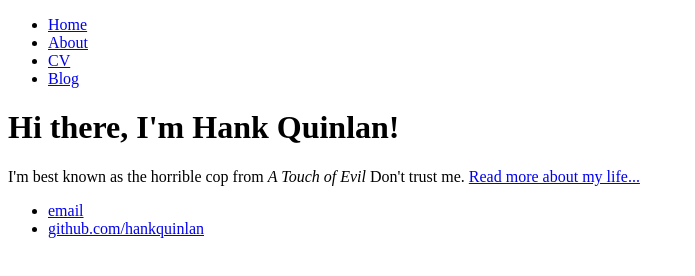
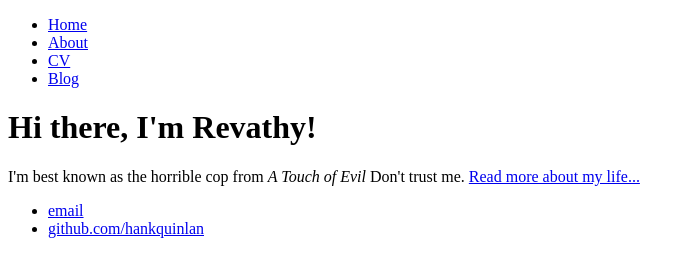
Before and after one commit to revathy-manulal/revathy-manulal.github.io, a plain HTML site: page index.html in a window 1280 px wide. Shown: the whole page, without its empty margins (0-695 px from the left). Drawn offline with Linux system fonts and the light colour scheme.

Commit message:
Minor Change

```diff
--- a/index.html
+++ b/index.html
@@ -14,7 +14,7 @@
 		</nav>
 		<div class="container">
     		<div class="blurb">
-        		<h1>Hi there, I'm Hank Quinlan!</h1>
+        		<h1>Hi there, I'm Revathy!</h1>
 				<p>I'm best known as the horrible cop from <em>A Touch of Evil</em> Don't trust me. <a href="/about">Read more about my life...</a></p>
     		</div><!-- /.blurb -->
 		</div><!-- /.container -->
```
